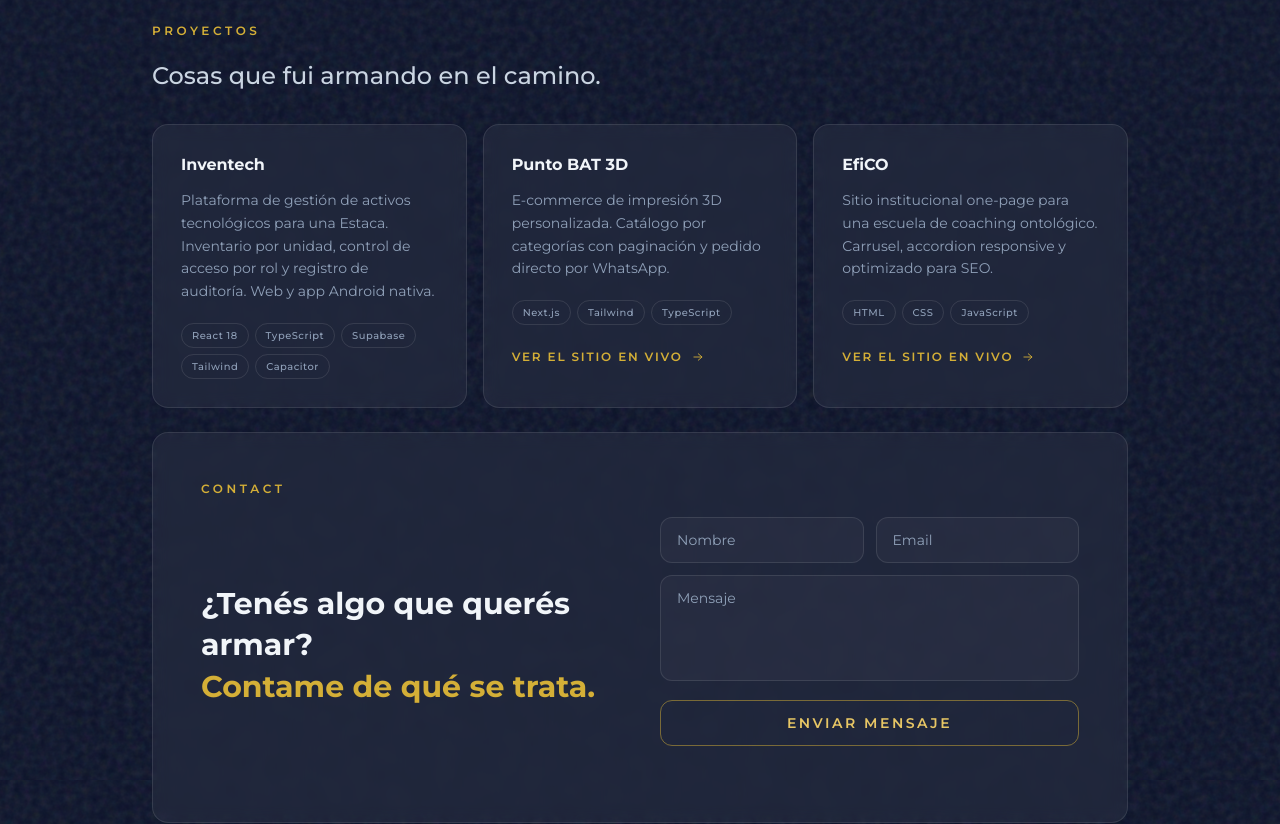
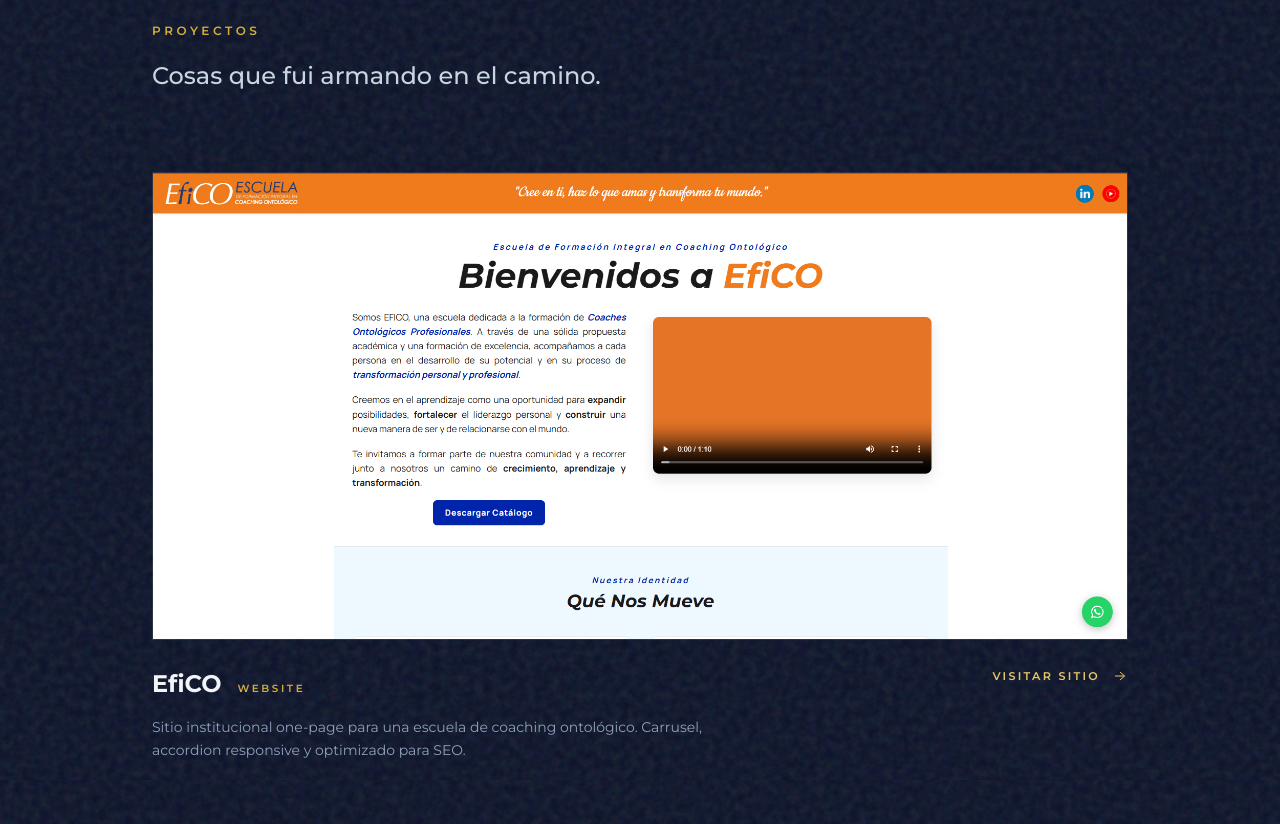
Before and after one commit to P-Wall86/Portfolio, a React (Vite) app: page / in a window 1280 px wide. Shown: the part 500-1324 px from the top of the page. Built offline with nearby package versions, Linux system fonts and the light colour scheme.

Commit message:
Work: layout editorial con screenshots, solo los dos sitios web

```diff
--- a/src/components/Work.jsx
+++ b/src/components/Work.jsx
@@ -1,30 +1,39 @@
 import { IconArrow } from './icons.jsx'
 
-const WORK = [
+const COPY = {
+  es: { label: 'Proyectos', sub: 'Cosas que fui armando en el camino.', cta: 'Visitar sitio', type: 'Website' },
+  en: { label: 'Work', sub: 'Things I’ve built along the way.', cta: 'Visit website', type: 'Website' },
+}
+
+/*
+  TEMP: solo los dos sitios web. Inventech (app Android) queda fuera hasta
+  que se defina como pieza propia.
+
+  TEMP: las descripciones son las del sitio anterior, sin revisar. Hay que
+  confirmarlas antes de dar por cerrado el copy.
+*/
+const PROJECTS = [
   {
-    name: 'Inventech',
-    note: 'Plataforma de gestión de activos tecnológicos para una Estaca. Inventario por unidad, control de acceso por rol y registro de auditoría. Web y app Android nativa.',
-    stack: ['React 18', 'TypeScript', 'Supabase', 'Tailwind', 'Capacitor'],
-    href: null,
+    name: 'EfiCO',
+    type: 'Website',
+    note: 'Sitio institucional one-page para una escuela de coaching ontológico. Carrusel, accordion responsive y optimizado para SEO.',
+    href: 'https://eficoweb.com/',
+    img: 'work/efico.png',
+    alt: 'Captura de pantalla de la home de EfiCO',
+    w: 1903,
+    h: 910,
   },
   {
     name: 'Punto BAT 3D',
+    type: 'Website',
     note: 'E-commerce de impresión 3D personalizada. Catálogo por categorías con paginación y pedido directo por WhatsApp.',
-    stack: ['Next.js', 'Tailwind', 'TypeScript'],
     href: 'https://puntobat3d.com.ar/',
-  },
-  {
-    name: 'EfiCO',
-    note: 'Sitio institucional one-page para una escuela de coaching ontológico. Carrusel, accordion responsive y optimizado para SEO.',
-    stack: ['HTML', 'CSS', 'JavaScript'],
-    href: 'https://eficoweb.com/',
+    img: 'work/puntobat3d.png',
+    alt: 'Captura de pantalla de la home de Punto BAT 3D',
+    w: 1902,
+    h: 906,
   },
 ]
-
-const COPY = {
-  es: { label: 'Proyectos', sub: 'Cosas que fui armando en el camino.' },
-  en: { label: 'Work', sub: 'Things I’ve built along the way.' },
-}
 
 export default function Work({ lang }) {
   const t = COPY[lang]
@@ -39,60 +48,60 @@
         {t.sub}
       </h2>
 
-      <ul className="mt-8 grid gap-4 sm:grid-cols-3">
-        {WORK.map(({ name, note, stack, href }) => {
-          const inner = (
-            <>
-              <h3 className="text-base font-bold text-slate-100">{name}</h3>
+      <div className="mt-16 space-y-24 md:mt-20 md:space-y-32">
+        {PROJECTS.map(({ name, note, href, img, alt, w, h }) => (
+          <article key={name}>
+            <a
+              href={href}
+              target="_blank"
+              rel="noopener noreferrer"
+              tabIndex={-1}
+              aria-hidden="true"
+              className="block"
+            >
+              <img
+                src={img}
+                alt={alt}
+                width={w}
+                height={h}
+                loading="lazy"
+                decoding="async"
+                className="h-auto w-full border border-white/10"
+              />
+            </a>
 
-              <p className="mt-3 text-sm leading-relaxed text-slate-400">
-                {note}
-              </p>
+            <div className="mt-7 flex flex-col gap-6 sm:flex-row sm:items-start sm:justify-between sm:gap-10">
+              <div>
+                <div className="flex flex-wrap items-baseline gap-x-4 gap-y-1">
+                  <h3 className="text-xl md:text-2xl font-bold text-slate-100">
+                    {name}
+                  </h3>
+                  <p className="text-[0.65rem] font-semibold uppercase tracking-[0.25em] text-[#D4AF37]">
+                    {t.type}
+                  </p>
+                </div>
 
-              <ul className="mt-5 flex flex-wrap gap-1.5">
-                {stack.map((tech) => (
-                  <li
-                    key={tech}
-                    className="rounded-full border border-white/10 px-2.5 py-1 text-[0.62rem] font-medium tracking-wider text-slate-400"
-                  >
-                    {tech}
-                  </li>
-                ))}
-              </ul>
+                <p className="mt-4 max-w-xl text-sm leading-relaxed text-slate-400">
+                  {note}
+                </p>
+              </div>
 
-              {href && (
-                <span className="mt-6 inline-flex items-center gap-2 text-xs font-semibold uppercase tracking-[0.15em] text-[#D4AF37]">
-                  Ver el sitio en vivo
-                  <IconArrow
-                    className="h-3.5 w-3.5 transition-transform duration-300 group-hover:translate-x-1"
-                    aria-hidden="true"
-                  />
-                </span>
-              )}
-            </>
-          )
-
-          const shell =
-            'block h-full rounded-2xl border border-white/10 bg-white/5 p-7 backdrop-blur-sm transition-all duration-300 hover:-translate-y-1 hover:border-[#D4AF37]/70 hover:bg-[#D4AF37]/[0.06]'
-
-          return (
-            <li key={name}>
-              {href ? (
-                <a
-                  href={href}
-                  target="_blank"
-                  rel="noopener noreferrer"
-                  className={`group ${shell}`}
-                >
-                  {inner}
-                </a>
-              ) : (
-                <div className={shell}>{inner}</div>
-              )}
-            </li>
-          )
-        })}
-      </ul>
+              <a
+                href={href}
+                target="_blank"
+                rel="noopener noreferrer"
+                className="group inline-flex shrink-0 items-center gap-3 text-[0.7rem] font-semibold uppercase tracking-[0.2em] text-[#E7C665] transition-colors duration-300 hover:text-[#D4AF37]"
+              >
+                {t.cta}
+                <IconArrow
+                  className="h-4 w-4 transition-transform duration-300 group-hover:translate-x-1"
+                  aria-hidden="true"
+                />
+              </a>
+            </div>
+          </article>
+        ))}
+      </div>
     </section>
   )
 }
```
Also changed, not shown: public/work/efico.png (added), public/work/puntobat3d.png (added).
